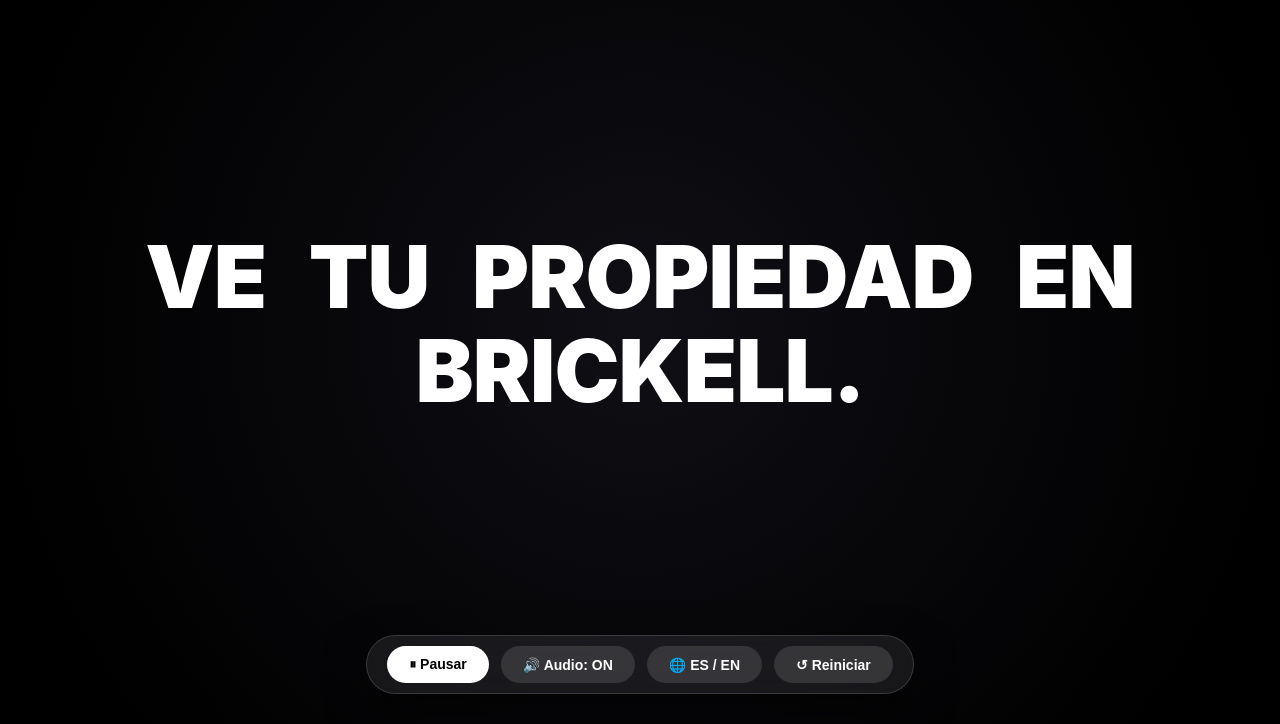
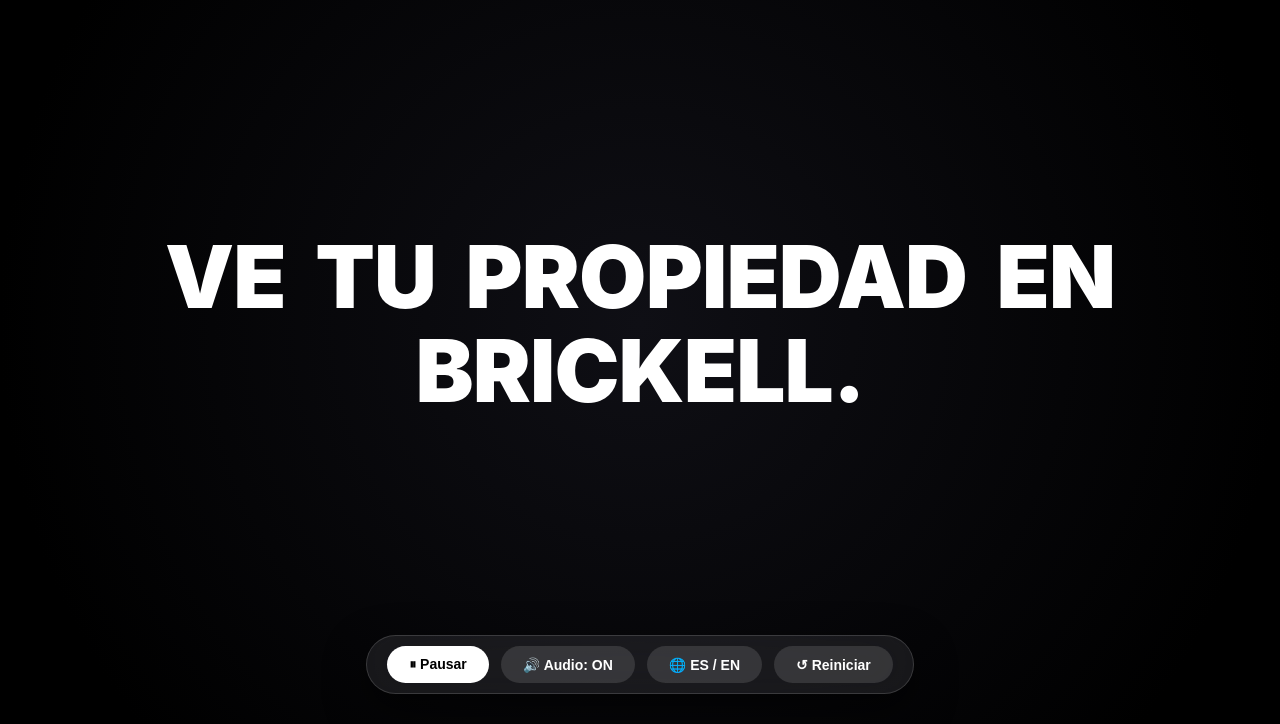
Before and after one commit to Xeebuilder/PaperVortex, a plain HTML site: page RealEstate/apple_promo_video.html in a window 1280 px wide. Both pictures are taken after a click on the button "▶ Iniciar Anuncio". Shown: the part 76-800 px from the top of the page. Drawn offline with Linux system fonts and the light colour scheme.

Commit message:
Reduce word-spacing by half to 0.15em

```diff
--- a/RealEstate/apple_promo_video.html
+++ b/RealEstate/apple_promo_video.html
@@ -62,7 +62,7 @@
       font-size: clamp(38px, 6.8vw, 92px);
       font-weight: 900;
       letter-spacing: -0.01em;
-      word-spacing: 0.3em;
+      word-spacing: 0.15em;
       line-height: 1.08;
       text-transform: uppercase;
       opacity: 0;
```
Also changed, not shown: apple_promo_video.html (+1 -1 lines), index.html (+1 -1 lines).
